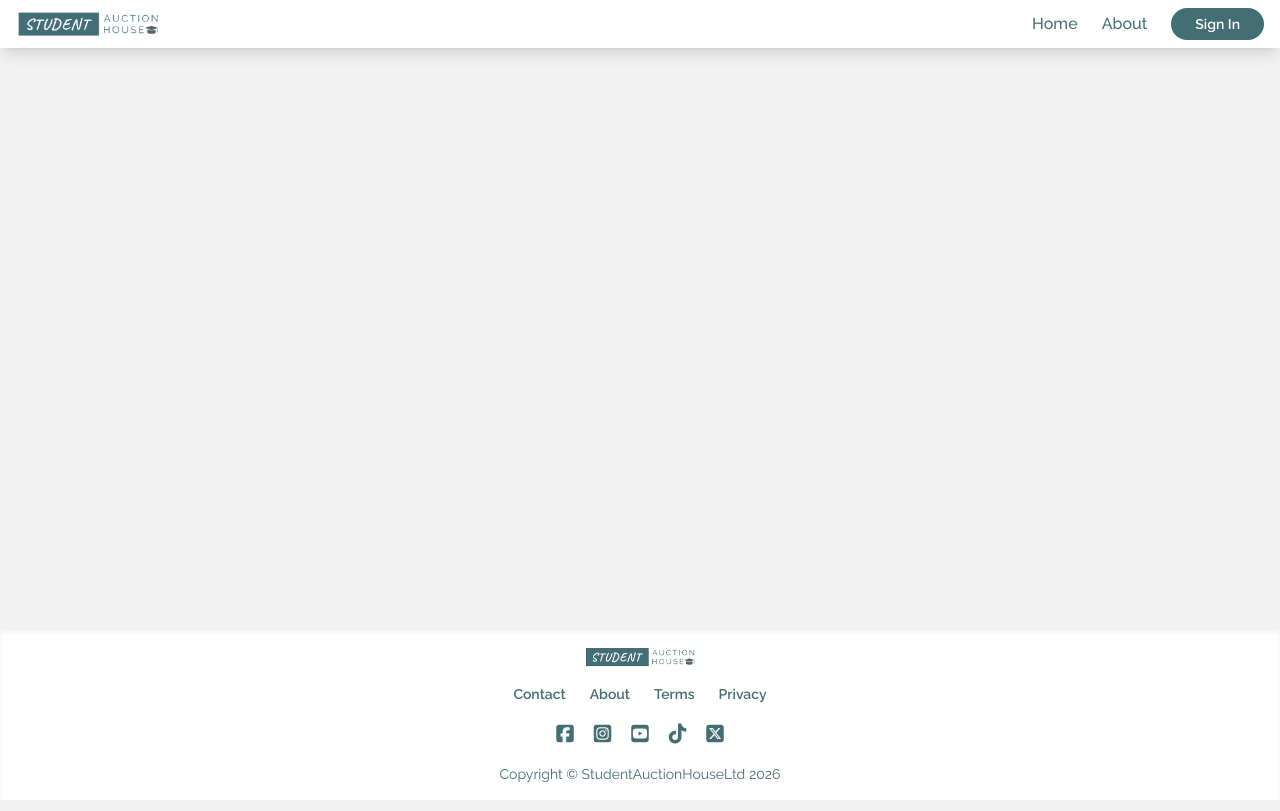
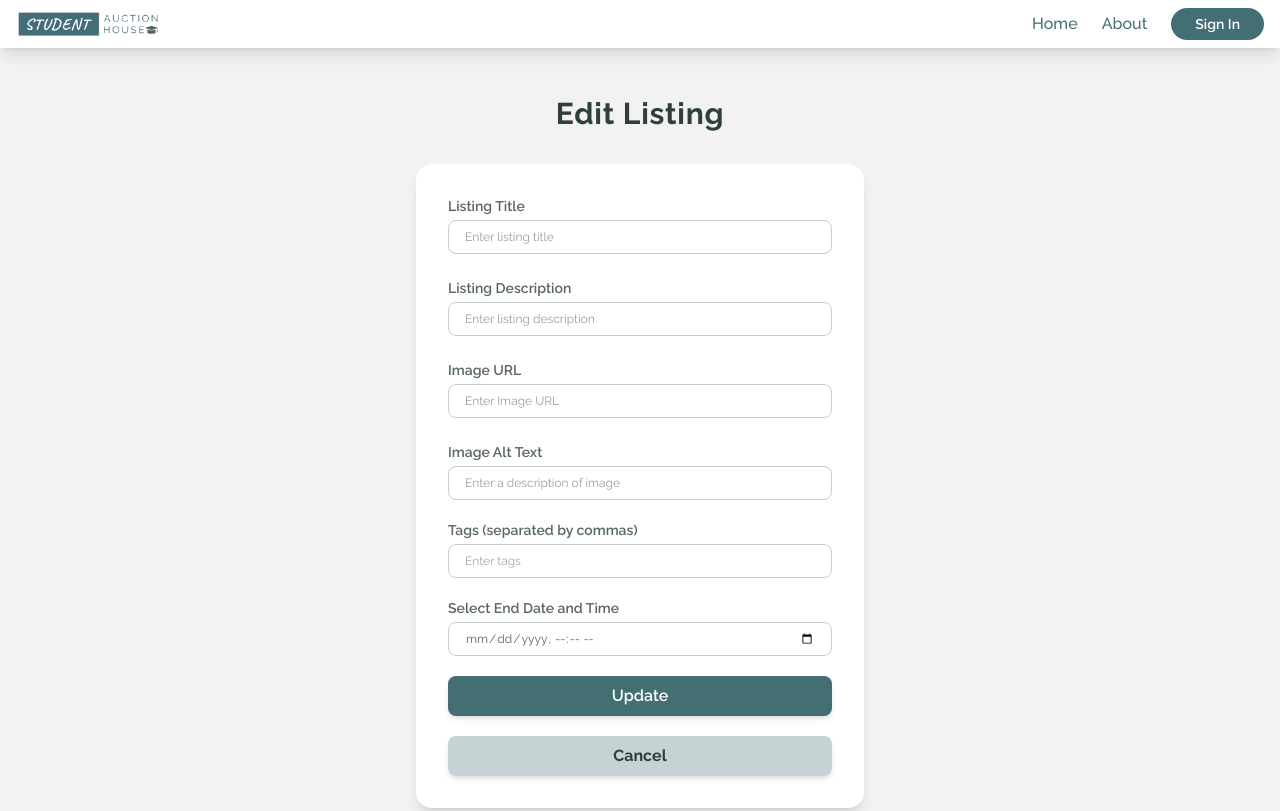
Before and after one commit to camiP89/Semester-Project-2, a website: page listings/edit.html in a window 1280 px wide. Shown: the top 811 px of the page. Drawn offline with Linux system fonts and the light colour scheme; no server answers.

Commit message:
feat: implement edit listing functionality. Created editListing.mjs to handle listing updates. redirect to user profile.

```diff
--- a/listings/edit.html
+++ b/listings/edit.html
@@ -37,7 +37,7 @@
       rel="stylesheet"
     />
     <link rel="stylesheet" href="/css/style.css" />
-    <script src="/scripts/components/header.mjs" type="module"></script>
+    <script src="/scripts/pages/editListing.mjs" type="module"></script>
   </head>
 
   <body class="grid min-h-screen grid-rows-[auto_1fr_auto] bg-bg">
@@ -167,7 +167,120 @@
         </div>
       </div>
     </header>
-    <main></main>
+    <main
+      class="container mx-auto flex flex-col items-center justify-center px-4 py-12"
+    >
+      <h1
+        class="mb-8 text-center font-sans sm:text-xl md:text-3xl tracking-wide font-bold text-text"
+      >
+        Edit Listing
+      </h1>
+      <div class="w-full max-w-md rounded-2xl bg-white p-8 shadow-lg">
+        <form id="create-listing-container" class="space-y-5">
+          <div>
+            <label
+              class="mb-1 block text-sm font-sans font-semibold text-text/80"
+              >Listing Title</label
+            >
+            <input
+              class="mb-1 w-full font-sans text-xs text-text rounded-lg border border-border/30 px-4 py-2 focus:ring-2 focus:ring-detail focus:outline-none"
+              type="text"
+              id="listing-title"
+              placeholder="Enter listing title"
+              required
+            />
+          </div>
+
+          <div>
+            <label class="mb-1 block text-sm font-semibold text-text/80"
+              >Listing Description</label
+            >
+            <input
+              class="mb-1 w-full font-sans text-xs text-text rounded-lg border border-border/30 px-4 py-2 focus:ring-2 focus:ring-detail focus:outline-none"
+              type="text"
+              id="listing-description"
+              placeholder="Enter listing description"
+              required
+            />
+          </div>
+
+          <div>
+            <label class="mb-1 block text-sm font-semibold text-text/80"
+              >Image URL</label
+            >
+            <input
+              class="mb-1 w-full rounded-lg font-sans text-xs text-text border border-border/30 px-4 py-2 focus:ring-2 focus:ring-detail focus:outline-none"
+              type="text"
+              id="image-url"
+              placeholder="Enter Image URL"
+            />
+            <img
+              id="image-preview"
+              class="hidden mt-2 w-full rounded-lg border border-border/30"
+              alt="Image preview"
+            />
+          </div>
+
+          <div>
+            <label class="mb-1 block text-sm font-semibold text-text/80"
+              >Image Alt Text</label
+            >
+            <input
+              class="w-full rounded-lg font-sans text-xs text-text border border-border/30 px-4 py-2 focus:ring-2 focus:ring-detail focus:outline-none"
+              type="text"
+              id="image-alt-text"
+              placeholder="Enter a description of image"
+            />
+          </div>
+          <div>
+            <label class="mb-1 block text-sm font-semibold text-text/80"
+              >Tags (separated by commas)</label
+            >
+            <input
+              class="w-full rounded-lg border font-sans text-xs text-text text-text/90 border-border/30 px-4 py-2 focus:ring-2 focus:ring-detail focus:outline-none"
+              type="text"
+              id="listing-tags"
+              placeholder="Enter tags"
+              required
+            />
+          </div>
+          <div class="flex flex-col gap-4">
+            <div>
+              <label
+                for="datetime"
+                class="mb-1 block text-sm font-semibold text-text/80"
+                >Select End Date and Time</label
+              >
+              <div class="mt-1">
+                <input
+                  type="datetime-local"
+                  id="end-datetime"
+                  name="datetime"
+                  class="w-full rounded-lg font-sans text-xs text-text/80 border border-border/30 px-4 py-2 focus:ring-2 focus:ring-detail focus:outline-none"
+                />
+              </div>
+            </div>
+          </div>
+          <button
+            class="text-md w-full rounded-lg py-2 font-semibold text-white bg-primary shadow-md transition hover:bg-detail hover:text-text focus:ring-2 focus:ring-detail focus:outline-detail active:bg-detail disabled:opacity-50"
+            type="submit"
+            name="action"
+            value="Update"
+          >
+            Update
+          </button>
+          <button
+            class="text-md w-full rounded-lg py-2 font-bold bg-primary/30 text-text shadow-md transition hover:text-white active:bg-red-500 px-4 hover:bg-red-500"
+            type="button"
+            onclick="window.location.href = '../listings/index.html'"
+            name="action"
+            value="Cancel"
+          >
+            Cancel
+          </button>
+        </form>
+      </div>
+    </main>
     <footer class="bg-white p-4 shadow-inner">
       <div class="container mx-auto space-y-4 text-center">
         <a href="/index.html">
--- /dev/null
+++ b/scripts/pages/editListing.mjs
@@ -0,0 +1,106 @@
+import {
+  fetchSingleListingById,
+  updateListingById,
+} from "../api/listingsApi.mjs";
+import { getFromLocalStorage } from "../utils/utils.mjs";
+import { createHeader } from "../components/header.mjs";
+import { showSpinner, hideSpinner } from "../components/loadingSpinner.mjs";
+
+createHeader();
+
+const urlParams = new URLSearchParams(window.location.search);
+const listingId = urlParams.get("id");
+
+const editForm = document.getElementById("create-listing-container");
+const imageInput = document.getElementById("image-url");
+const previewImage = document.getElementById("image-preview");
+const cancelBtn = document.querySelector("button[value='Cancel']");
+
+function redirectToProfile() {
+  const userName = getFromLocalStorage("userName");
+
+  window.location.href = `/profile/index.html?name=${userName}`;
+}
+
+if (cancelBtn) {
+  cancelBtn.addEventListener("click", () => {
+    if (confirm("Discard changes?")) {
+      redirectToProfile();
+    }
+  });
+}
+
+async function populateForm() {
+  try {
+    showSpinner();
+    const response = await fetchSingleListingById(listingId);
+    const listing = response.data || response;
+
+    if (!listing) {
+      throw new Error("Listing data not found");
+    }
+
+    document.getElementById("listing-title").value = listing.title || "";
+    document.getElementById("listing-description").value = listing.description || "";
+    document.getElementById("listing-tags").value = listing.tags?.join(", ") || "";
+
+
+    if (listing.media && listing.media.length > 0) {
+      const media = listing.media[0];
+      const altInput = document.getElementById("image-alt-text");
+
+      if (imageInput) imageInput.value = media.url || "";
+
+      if (altInput) {
+        altInput.value = media.alt || "";
+      }
+
+
+      if (previewImage && media.url) {
+        previewImage.src = media.url;
+        previewImage.classList.remove("hidden");
+      }
+    }
+  } catch (error) {
+    console.error("Populate Form Error:", error);
+    alert("Could not find listing data.");
+  } finally {
+    hideSpinner();
+  }
+}
+
+editForm.addEventListener("submit", async (e) => {
+  e.preventDefault();
+
+  const listingData = {
+    title: document.getElementById("listing-title").value.trim(),
+    description: document.getElementById("listing-description").value.trim(),
+    tags: document
+      .getElementById("listing-tags")
+      .value.split(",")
+      .map((t) => t.trim())
+      .filter(Boolean),
+    media: imageInput.value.trim()
+      ? [
+          {
+            url: imageInput.value.trim(),
+            alt: document.getElementById("image-alt-text").value.trim(),
+          },
+        ]
+      : [],
+  };
+
+  try {
+    showSpinner();
+    await updateListingById(listingId, listingData);
+    alert("Updated successfully!");
+    redirectToProfile();
+  } catch (error) {
+    console.error(error);
+    alert("Update failed.");
+  } finally {
+    hideSpinner();
+  }
+});
+
+populateForm();
```
